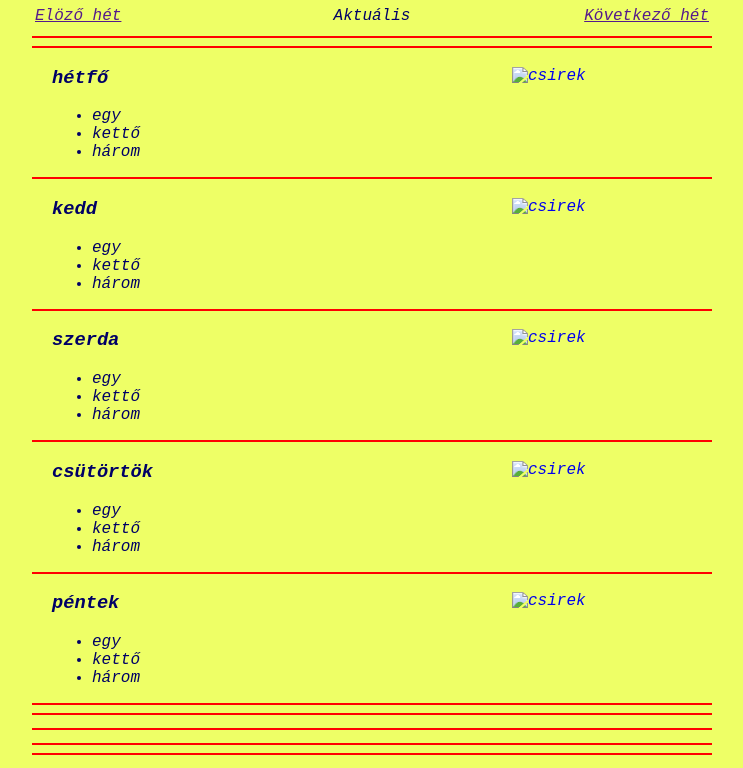
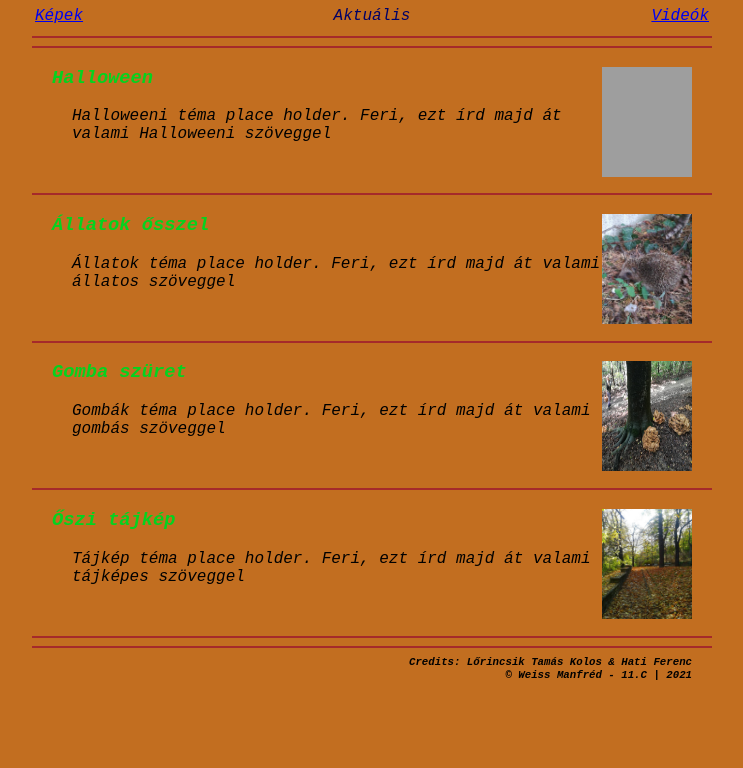
Before and after one commit to Tamas9c/2022_osz, a plain HTML site: page main.html in a window 1280 px wide. Shown: the part 63-831 px from the top of the page, without its empty margins (268-1011 px from the left). After the commit the page ends 800 px from the top, so only its background shows below. Drawn offline with Linux system fonts and the light colour scheme; grey boxes are pictures that could not be loaded.

Commit message:
Update main.html

```diff
--- a/main.html
+++ b/main.html
@@ -3,72 +3,62 @@
 <head>
     <meta charset="UTF-8">
     <meta name="viewport" content="width=device-width, initial-scale=1.0">
-    <title>Heti étlap</title>
+    <link rel="stylesheet" href="style.css">
+    <title>Őszi weblap</title>
 </head>
-<body style="background-color:#EEFF66; margin: 0px 300px;">
+<body style="background-color:#c26e20; margin: 0px 300px;">
     <h2 style="text-align: center; font-family: 'Courier New', Courier, monospace; color: #000066; font-style: italic;">Heti étlap</h2>
     <table width="100%">
         <tr style="font-family: 'Courier New', Courier, monospace; color: #000066; font-style: italic;">
-            <td align="left" width=30%><a href="">Elöző hét</a></td>
+            <td align="left" width=30%><a href="https://drive.google.com/drive/folders/1fqlad9279AiRazvU1HK_N2c9QJ-AOZ0Y?usp=share_link">Képek</a></td>
             <td align="center">Aktuális</td>
-            <td align="right" width=30%><a href="">Következő hét</a></td>
+            <td align="right" width=30%><a href="https://www.youtube.com/watch?v=007E92d3NRY">Videók</a></td>
         </tr>
     </table>
-    <hr color="red">
-    <hr color="red">
-    <div style="margin: 1px 20px 10px 20px; font-family: 'Courier New', Courier, monospace; color: #000066; font-style: italic;">
-    <a href="hetfo_csirkecomb.jpg"><img  src="hetfo_csirkecomb.jpg" alt="csirek" style="float: right; width:180px; height: 100px;"></a>
-    <h3>hétfő</h3>
-    <ul>
-        <li>egy</li>
-        <li>kettő</li>
-        <li>három</li>
-    </ul>
+    <hr color="brown">
+    <hr color="brown">
+
+    <div>
+    <a class="magas_kepek" href="toklampas.jpg">
+        <img class="magas_kepek" src="toklampas.jpg" title="Házilag készített Halloweeni töklámpás">
+    </a>
+    <h3>Halloween</h3>
+    <p>Halloweeni téma place holder. Feri, ezt írd majd át valami Halloweeni szöveggel</p>
     </div>
-    <hr color="red">
-    <div style="margin: 1px 20px 10px 20px; font-family: 'Courier New', Courier, monospace; color: #000066; font-style: italic;">
-        <a href="kedd_makosteszta.jpg"><img  src="kedd_makosteszta.jpg" alt="csirek" style="float: right; width:180px; height: 100px;"></a>        <h3>kedd</h3>
-        <ul>
-            <li>egy</li>
-            <li>kettő</li>
-            <li>három</li>
-        </ul>
+
+    <hr color="brown">
+    <div>
+        <a class="magas_kepek" href="suni_osszel.jpg">
+            <img class="magas_kepek" src="suni_osszel.jpg" title="Sündisznó a kertben">
+        </a>
+        <h3>Állatok ősszel</h3>
+        <p>Állatok téma place holder. Feri, ezt írd majd át valami állatos szöveggel</p>
     </div>
-    <hr color="red">
-    <div style="margin: 1px 20px 10px 20px; font-family: 'Courier New', Courier, monospace; color: #000066; font-style: italic;">
-        <a href="szerda_halaszle.jpg"><img  src="szerda_halaszle.jpg" alt="csirek" style="float: right; width:180px; height: 100px;"></a>        <h3>szerda</h3>
-        <ul>
-            <li>egy</li>
-            <li>kettő</li>
-            <li>három</li>
-        </ul>
+    <hr color="brown">
+    <div>
+        <a class="magas_kepek" href="gombaszuret.jpg">
+            <img class="magas_kepek" src="gombaszuret.jpg" title="Gombák szüretelése a közeli erdőben">
+        </a>
+        <h3>Gomba szüret</h3>
+        <p>Gombák téma place holder. Feri, ezt írd majd át valami gombás szöveggel</p>
     </div>
-    <hr color="red">
-    <div style="margin: 1px 20px 10px 20px; font-family: 'Courier New', Courier, monospace; color: #000066; font-style: italic;">
-        <a href="csutortok_rantotthus.jpg"><img  src="csutortok_rantotthus.jpg" alt="csirek" style="float: right; width:180px; height: 100px;"></a>        <h3>csütörtök</h3>
-        <ul>
-            <li>egy</li>
-            <li>kettő</li>
-            <li>három</li>
-        </ul>
+    <hr color="brown">
+    <div>
+        <a class="magas_kepek" href="oszi_erdo.jpg">
+            <img class="magas_kepek" src="oszi_erdo.jpg" title="Kellemes séta a közeli erdőben.">
+        </a>
+        <h3>Őszi tájkép</h3>
+        <p>Tájkép téma place holder. Feri, ezt írd majd át valami tájképes szöveggel</p>
     </div>
-    <hr color="red">
-    <div style="margin: 1px 20px 10px 20px; font-family: 'Courier New', Courier, monospace; color: #000066; font-style: italic;">
-        <a href="pentek_borsofozelek.jpg"><img  src="pentek_borsofozelek.jpg" alt="csirek" style="float: right; width:180px; height: 100px;"></a>        <h3>péntek</h3>
-        <ul>
-            <li>egy</li>
-            <li>kettő</li>
-            <li>három</li>
-        </ul>
-    </div>
-    <hr color="red">
-    <hr color="red">
-    <p style="font-family: 'Courier New', Courier, monospace; color: #000066; font-weight: bold; font-size:  small; text-align: left; font-style: italic;"></p>
-    <hr color="red">
-    <p style="font-family: 'Courier New', Courier, monospace; color: #000066; font-weight: bold; font-size:  small; text-align: center; font-style: italic;"></p>
-    <hr color="red">
-    <hr color="red">
-    <p style="font-family: 'Courier New', Courier, monospace; color: #000066; font-weight: bold; font-size:  small; text-align: right;"></p>
+    <hr color="brown">
+    <hr color="brown">
 
+    <h6>
+        Credits: Lőrincsik Tamás Kolos & Hati Ferenc
+
+    </h6>
+    <h6>
+    © Weiss Manfréd - 11.C | 2021
+    </h6>
 </body>
 </html>
```
